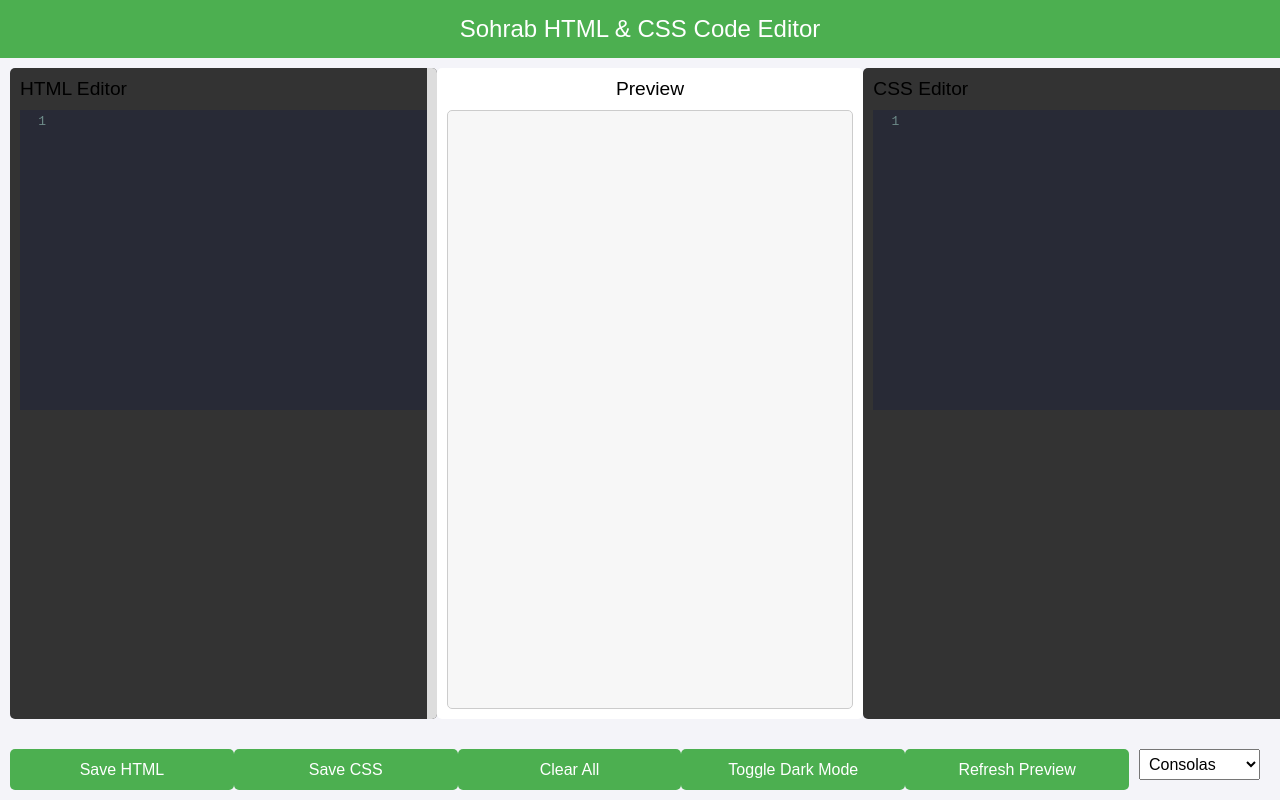
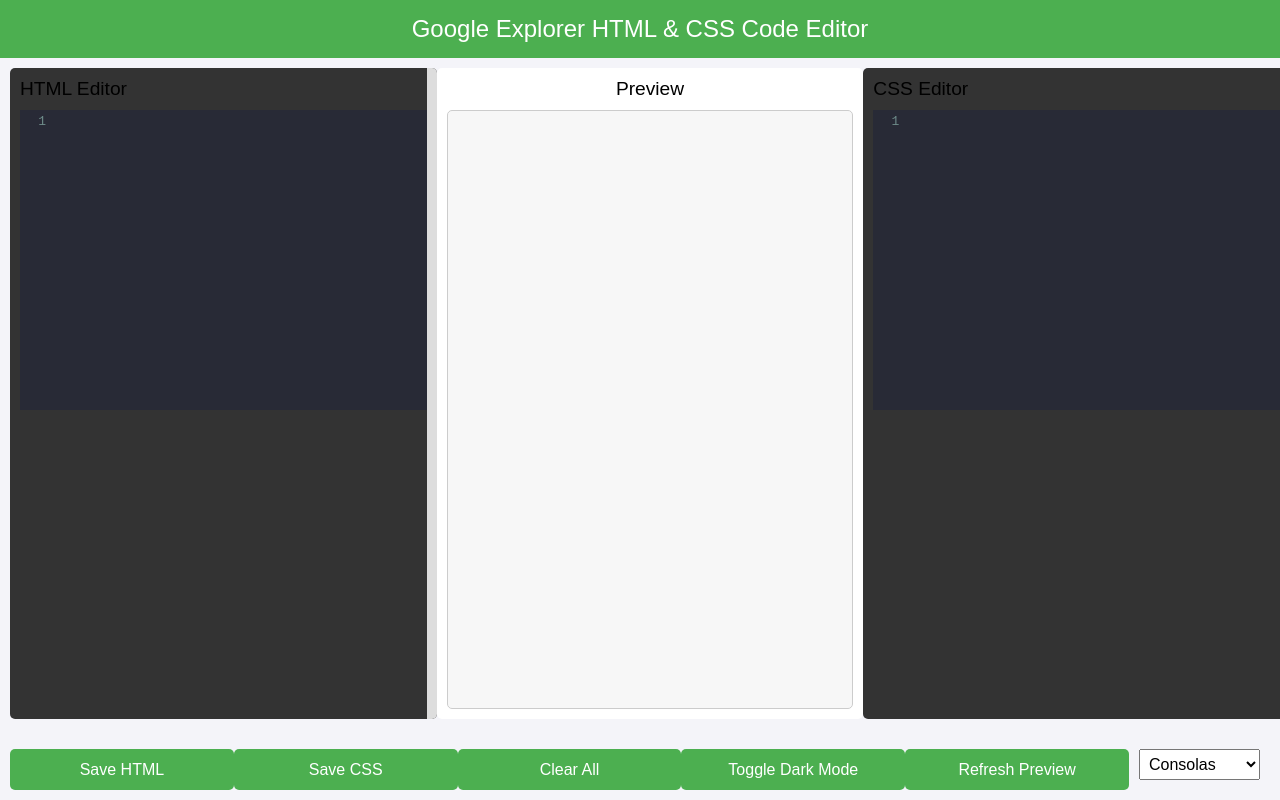
Before and after one commit to sohrabullah/Multifunctional-code-Editor-, a plain HTML site: page index.html in a window 1280 px wide. Drawn offline with nearby package versions, Linux system fonts and the light colour scheme.

Commit message:
Update index.html

```diff
--- a/index.html
+++ b/index.html
@@ -166,7 +166,7 @@
 <body>
 
   <header>
-    Sohrab HTML & CSS Code Editor
+    Google Explorer HTML & CSS Code Editor
   </header>
 
   <div class="editor-container">
```
